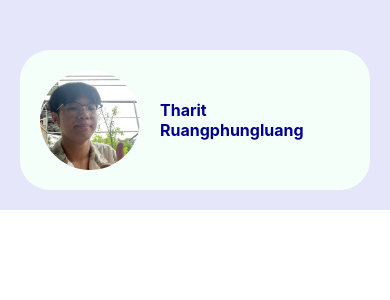
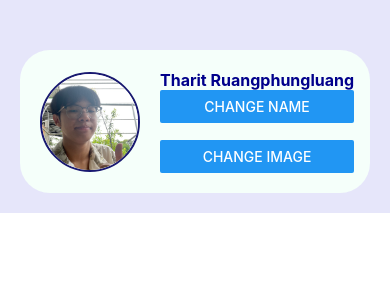
Before and after one commit to tharitnut/ReactNativeTNI, a React Native app: screen / in a window 390 px wide. Shown: the top 300 px of the page. Built offline with nearby package versions, Linux system fonts and the light colour scheme.

Commit message:
Practice2_Ch04_ReactHook

```diff
--- a/components/ProfileScreen.tsx
+++ b/components/ProfileScreen.tsx
@@ -1,15 +1,30 @@
-import { Text, View, Image } from "react-native";
-import React from "react";
+import { Text, View, Image, Button } from "react-native";
+import React, { useState } from "react";
 import styles from "../styles/styles";
 
 const ProfileScreen = (): React.JSX.Element => {
-  const proflieImage = require("../assets/Profile.jpg");
+  const proflieImage1 = require("../assets/Profile.jpg");
+  const profileImage2 = require("../assets/NewProfile.jpg")
+  const [name, setName] = useState("Tharit Ruangphungluang");
+  const [img, setImg] = useState(proflieImage1);
+
+  const handleChangeName = () => {
+    setName("New Name");
+  };
+  const handleChangeImage = () => {
+    setImg(profileImage2);
+  };
 
   return (
     <View style={styles.container}>
       <View style={styles.profileContainer}>
-        <Image source={proflieImage} style={styles.profileImage}/>
-        <Text style={styles.profileName}>Tharit Ruangphungluang</Text>
+        <Image source={img} style={styles.profileImage} />
+        <View>
+          <Text style={styles.profileName}>{name}</Text>
+          <Button title="Change Name" onPress={handleChangeName}></Button>
+          <Text>{"\n"}</Text>
+          <Button title="Change Image" onPress={handleChangeImage}></Button>
+        </View>
       </View>
     </View>
   );
--- a/styles/styles.ts
+++ b/styles/styles.ts
@@ -12,6 +12,8 @@ export default StyleSheet.create({
     width:100,
     height:100,
     marginRight:20,
+    borderColor:"#191970",
+    borderWidth:2,
   },
   profileContainer: {
     flexDirection:"row",
```
